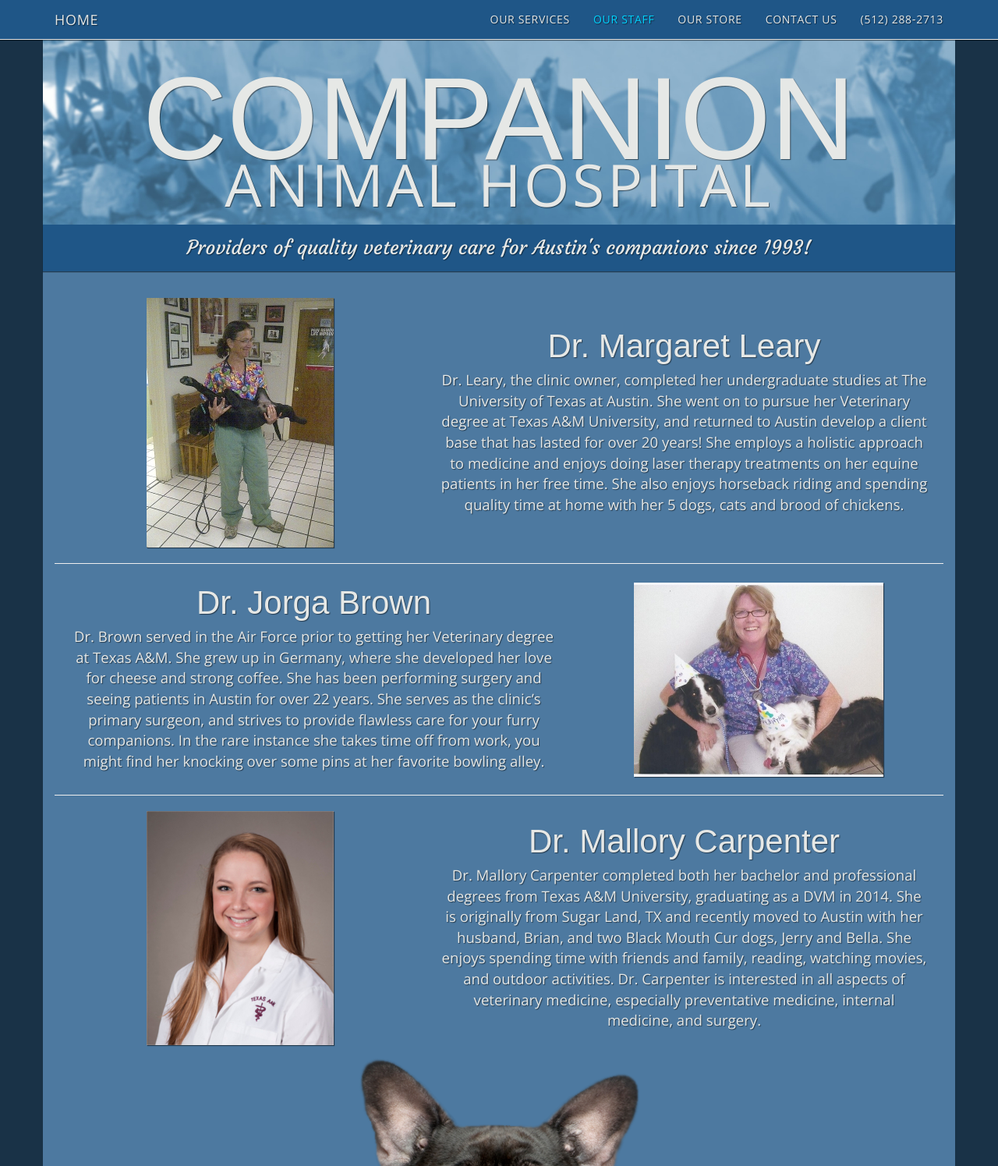
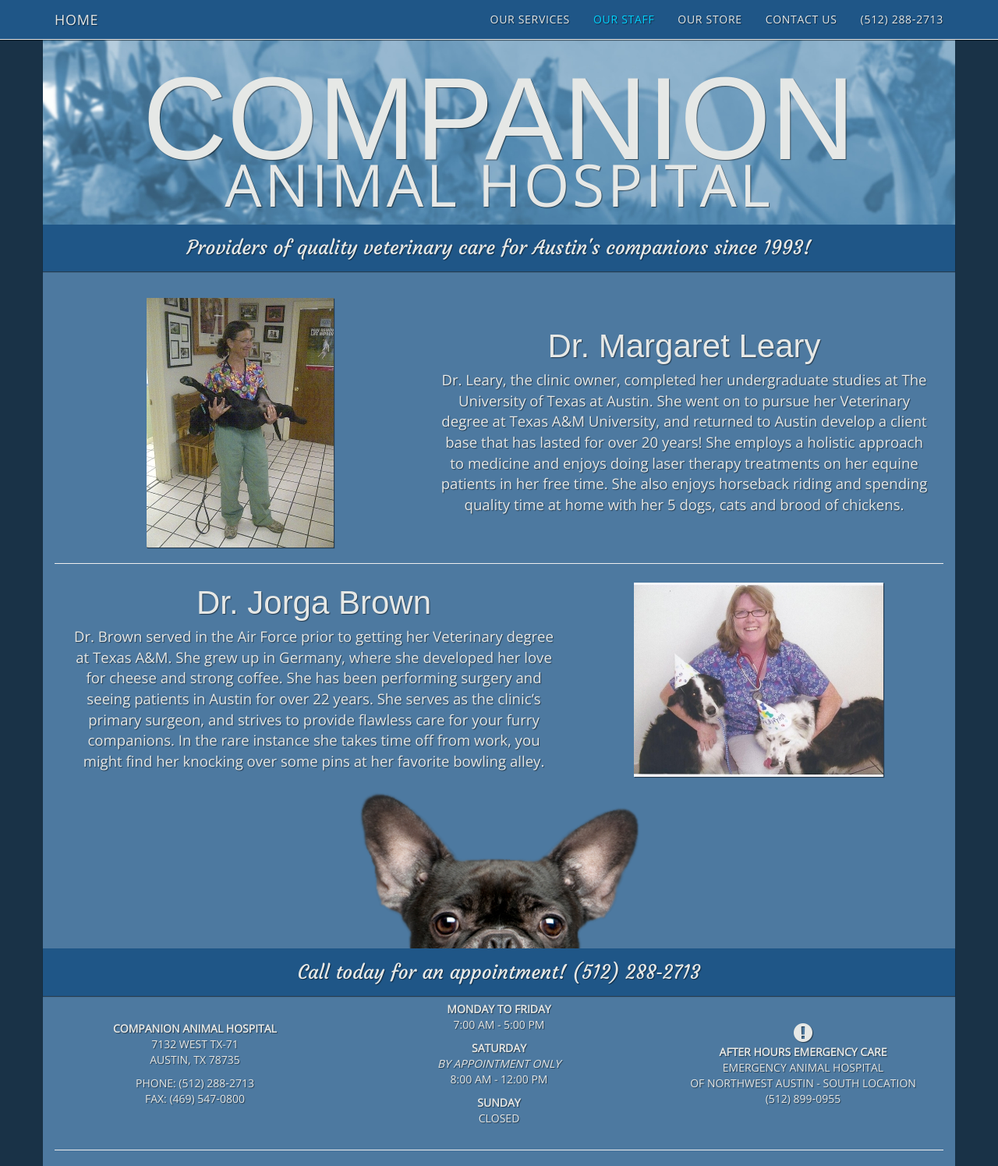
Before and after one commit to elikmiller/companionahoakhill, a Flask app: page /our_staff in a window 1280 px wide. Shown: the top 1495 px of the page at 78% size. Run offline with Flask 2, Linux system fonts and the light colour scheme; some libraries are stand-ins or nearby versions; some web fonts are replaced.

Commit message:
Changes from 2/28/18 meeting

```diff
--- a/templates/base.html
+++ b/templates/base.html
@@ -91,7 +91,7 @@
 				<hr class="visible-xs">
 			</div>
 			<div id="hours" class="col-xs-12 col-sm-4">
-				<p><strong>Monday to Friday</strong><br>7:00 AM - 6:00 PM</p>
+				<p><strong>Monday to Friday</strong><br>7:00 AM - 5:00 PM</p>
 				<p><strong>Saturday</strong><br><em>by appointment only</em><br>8:00 AM - 12:00 PM</p>
 				<p><strong>Sunday</strong><br>Closed</p>
 				<hr class="visible-xs">
@@ -117,7 +117,7 @@
 	<div id="footer" class="container">
 		<div class="row">
 			<div class="col-xs-12 text-right">
-				<div><span class="nowrap">&copy; 2016 Companion Animal Hospital,</span> <span class="nowrap">All Rights Reserved</span></div>
+				<div><span class="nowrap">&copy; <span id="year" /> Companion Animal Hospital,</span> <span class="nowrap">All Rights Reserved</span></div>
 				<div>Website by <a href="http://elikmiller.com" target="_blank">elikmiller.com</a></div>
 			</div>
 		</div>
@@ -130,6 +130,8 @@
 	var navbar = document.querySelector("#navbar");
 	var headroom = new Headroom(navbar);
 	headroom.init();
+	var year = new Date().getFullYear();
+	document.getElementById("year").innerHTML=year;
 	</script>
 	{% block scripts %}{% endblock %}
 
--- a/templates/home.html
+++ b/templates/home.html
@@ -16,7 +16,7 @@ Home
 			<li><a href="{{ url_for('download_file', filename='new_client_form.pdf') }}" target="_blank">New Patients</a></li>
 			<li><a href="{{ url_for('our_services') }}">Our Services</a></li>
 			<li><a href="{{ url_for('our_staff') }}">Our Staff</a></li>
-			<li><a href="http://companionanimalhospital25.vetsourcecms.com/" target="_blank">Our Store</a></li>
+			<li><a href="http://companionanimalhospital25.vetsourceweb.com/site/view/site/view/HomeDelivery.pml?retUrl=http://www.companionahoakhill.com/" target="_blank">Our Store</a></li>
 			<li><a href="#contact-information">Contact Info</a></li>
 		</ul>
 	</div>
--- a/templates/our_staff.html
+++ b/templates/our_staff.html
@@ -41,18 +41,4 @@
     </div>
   </div>
 </div>
-<hr>
-<div class="row no-gutters">
-  <div class="col-xs-12 col-sm-5">
-    <img class="img-responsive center-block shadow" src="static/img/cropped/carpenter.jpg">
-  </div>
-  <div class="col-xs-12 col-sm-7">
-    <div class="content-text">
-      <div class="content-title">Dr. Mallory Carpenter</div>
-      <p>
-        Dr. Mallory Carpenter completed both her bachelor and professional degrees from Texas A&amp;M University, graduating as a DVM in 2014. She is originally from Sugar Land, TX and recently moved to Austin with her husband, Brian, and two Black Mouth Cur dogs, Jerry and Bella. She enjoys spending time with friends and family, reading, watching movies, and outdoor activities. Dr. Carpenter is interested in all aspects of veterinary medicine, especially preventative medicine, internal medicine, and surgery.
-      </p>
-    </div>
-  </div>
-</div>
 {% endblock %}
```
